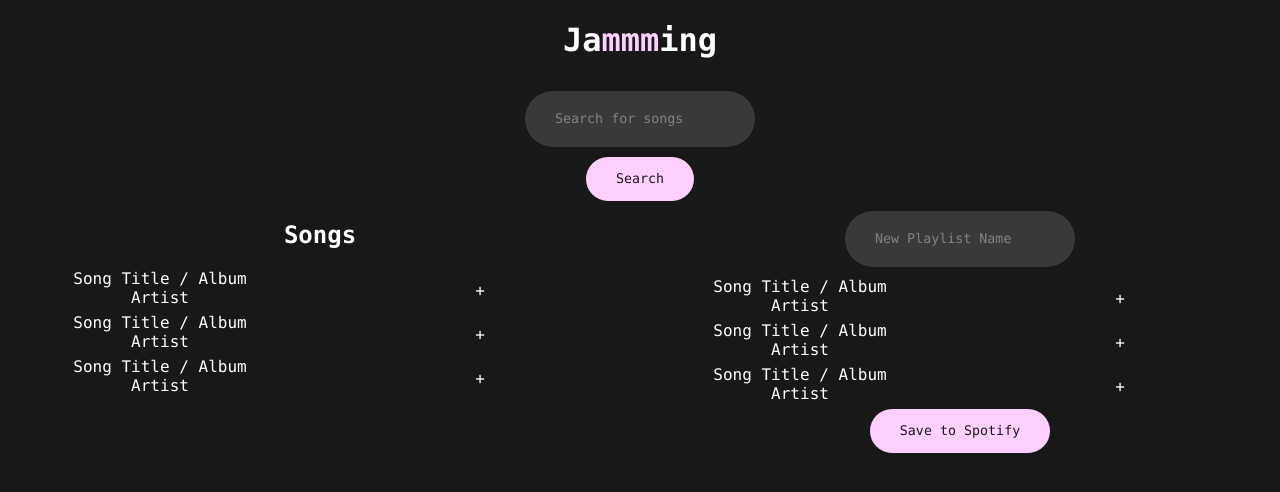
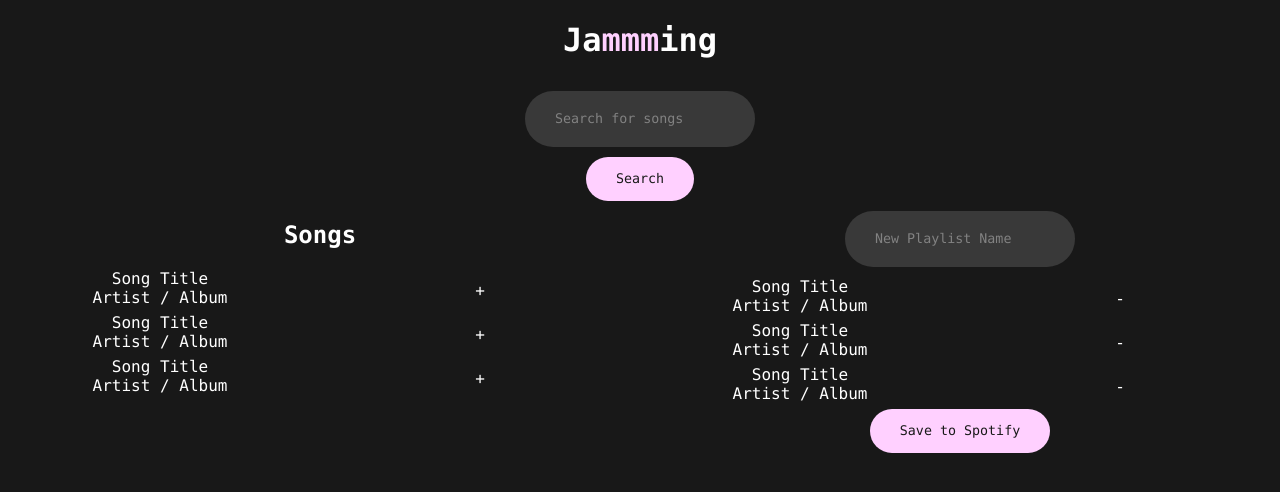
Before and after one commit to gracekishino/jammming, a React (Create React App) app: page / in a window 1280 px wide. Shown: the top 492 px of the page. Built offline with nearby package versions, Linux system fonts and the light colour scheme.

Commit message:
Add action to track

```diff
--- a/src/components/Playlist.js
+++ b/src/components/Playlist.js
@@ -5,7 +5,7 @@ function Playlist() {
     return (
         <form>
             <input type="text" placeholder='New Playlist Name' />
-            <Tracklist />
+            <Tracklist action="-" />
             <button>Save to Spotify</button>
         </form>
     );
--- a/src/components/SearchResults.js
+++ b/src/components/SearchResults.js
@@ -4,7 +4,7 @@ function SearchResults() {
     return (
         <div>
             <h2>Songs</h2>
-            <Tracklist />
+            <Tracklist action="+" />
         </div>
     );
 };
--- a/src/components/Track.js
+++ b/src/components/Track.js
@@ -1,14 +1,14 @@
 import styles from '../styles/Track.module.css';
 
-function Track() {
+function Track({ action }) {
     return (
         <div className="row">
             <div className="column">
-                <div>Song Title / Album</div>
-                <div>Artist</div>
+                <div>Song Title </div>
+                <div>Artist / Album</div>
             </div>
             <div className="column">
-                <button className={styles.add}>+</button>
+                <button className={styles.action}>{action}</button>
             </div>
         </div>
     );
--- a/src/components/Tracklist.js
+++ b/src/components/Tracklist.js
@@ -1,11 +1,11 @@
 import Track from './Track';
 
-function Tracklist() {
+function Tracklist({ action}) {
     return (
         <>
-            <Track />
-            <Track />
-            <Track />
+            <Track action={action} />
+            <Track action={action} />
+            <Track action={action} />
         </>
     );
 };
--- a/src/styles/Track.module.css
+++ b/src/styles/Track.module.css
@@ -1,4 +1,4 @@
-.add {
+.action {
     background-color: #000;
     border: none;
     color: white;
```
